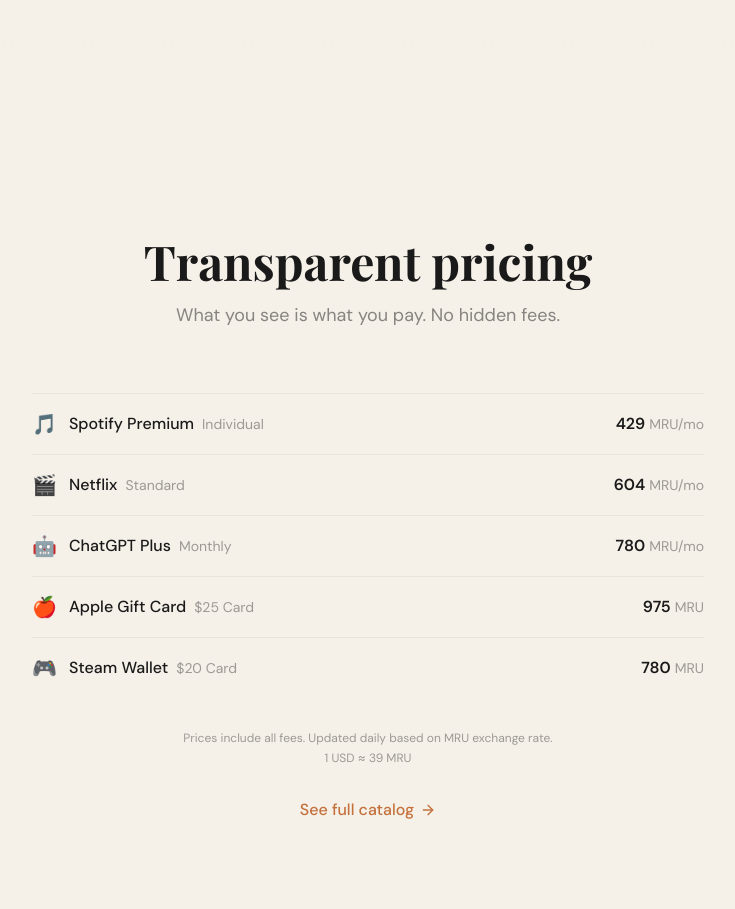
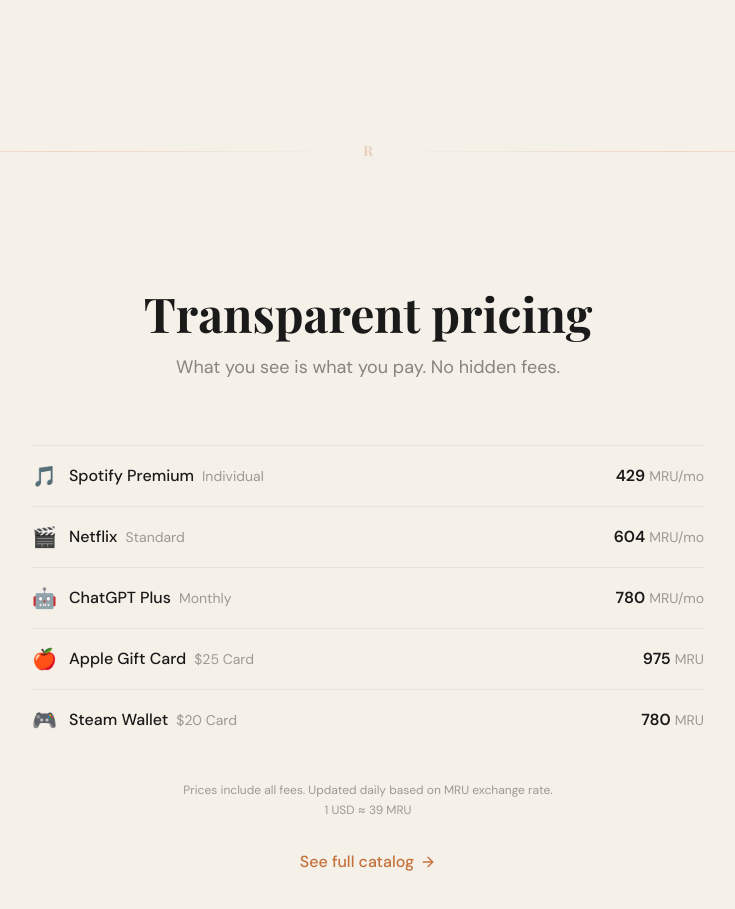
Before and after one commit to terjit-solutions/redeemly, a Next.js app: page / in a window 1280 px wide. Shown: the part 2700-3609 px from the top of the page, without its empty margins (272-1007 px from the left). Built offline with nearby package versions, Linux system fonts and the light colour scheme.

Commit message:
Add decorative monogram divider between catalog and pricing sections

```diff
--- a/src/app/page.tsx
+++ b/src/app/page.tsx
@@ -16,6 +16,20 @@
       <TrustStrip />
       <HowItWorksSection />
       <PopularServices />
+
+      {/* Divider between catalog and pricing */}
+      <div className="relative py-4 bg-[var(--background)]">
+        <div className="mx-auto max-w-7xl px-5 sm:px-8 lg:px-12">
+          <div className="flex items-center gap-4">
+            <div className="flex-1 h-px bg-gradient-to-r from-transparent via-[#C4713B]/20 to-transparent" />
+            <span className="font-[family-name:var(--font-playfair)] text-sm font-bold text-[#C4713B]/25 select-none">
+              R
+            </span>
+            <div className="flex-1 h-px bg-gradient-to-r from-transparent via-[#C4713B]/20 to-transparent" />
+          </div>
+        </div>
+      </div>
+
       <PricingPreview />
       <LandingFooter />
       <MobileStickyBar />
```
